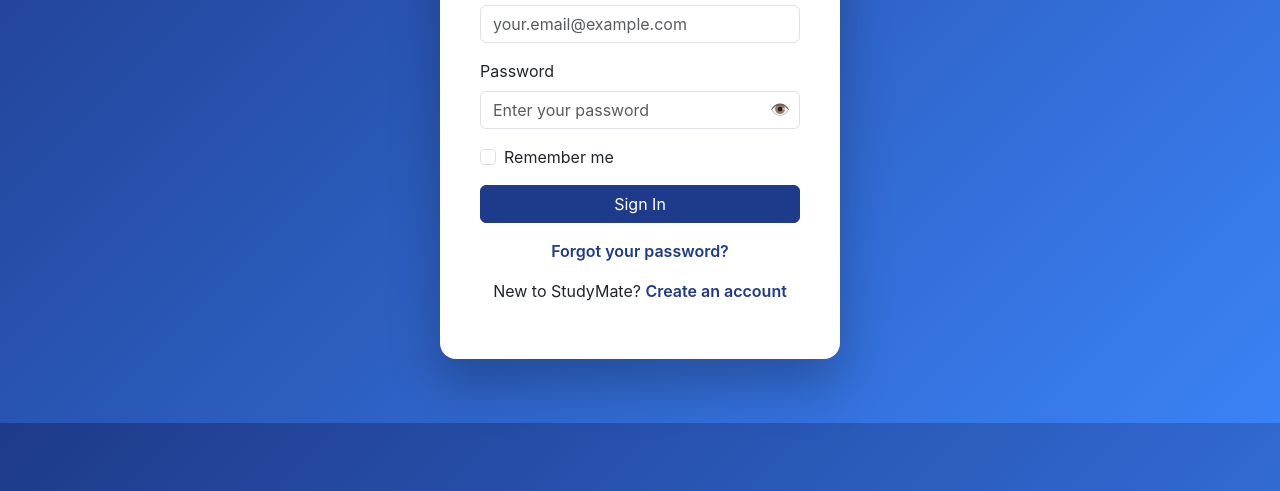
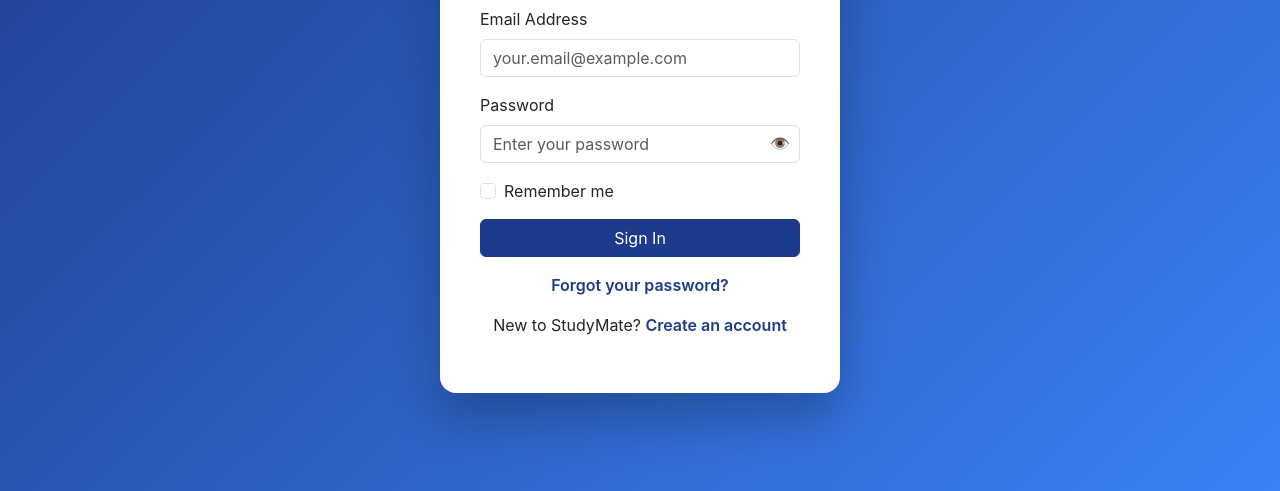
Before and after one commit to Mehakpreet11/Professional-hd-task, a website: page frontend/public/login.html in a window 1280 px wide. Shown: the part 309-800 px from the top of the page. Drawn offline with nearby package versions, Linux system fonts and the light colour scheme.

Commit message:
Fix login page background gradient and center login card

```diff
--- a/frontend/public/login.html
+++ b/frontend/public/login.html
@@ -16,9 +16,18 @@
       --accent-orange: #EA580C;
     }
 
+    html, body {
+      height: 100%;
+      margin: 0;
+      padding: 0;
+      font-family: 'Inter', sans-serif;
+    }
+
     body {
+      display: flex;
+      justify-content: center;
+      align-items: center;
       background: linear-gradient(135deg, var(--primary-blue) 0%, #3B82F6 100%);
-      font-family: 'Inter', sans-serif;
     }
 
     .login-card {
@@ -26,7 +35,7 @@
       padding: 2.5rem;
       background: #fff;
       max-width: 400px;
-      margin: 5% auto;
+      width: 90%;
       box-shadow: 0 25px 50px rgba(0,0,0,0.25);
     }
 
@@ -51,6 +60,7 @@
       margin-top: 0.25rem;
       display: none;
     }
+
   </style>
 </head>
 <body>
```
